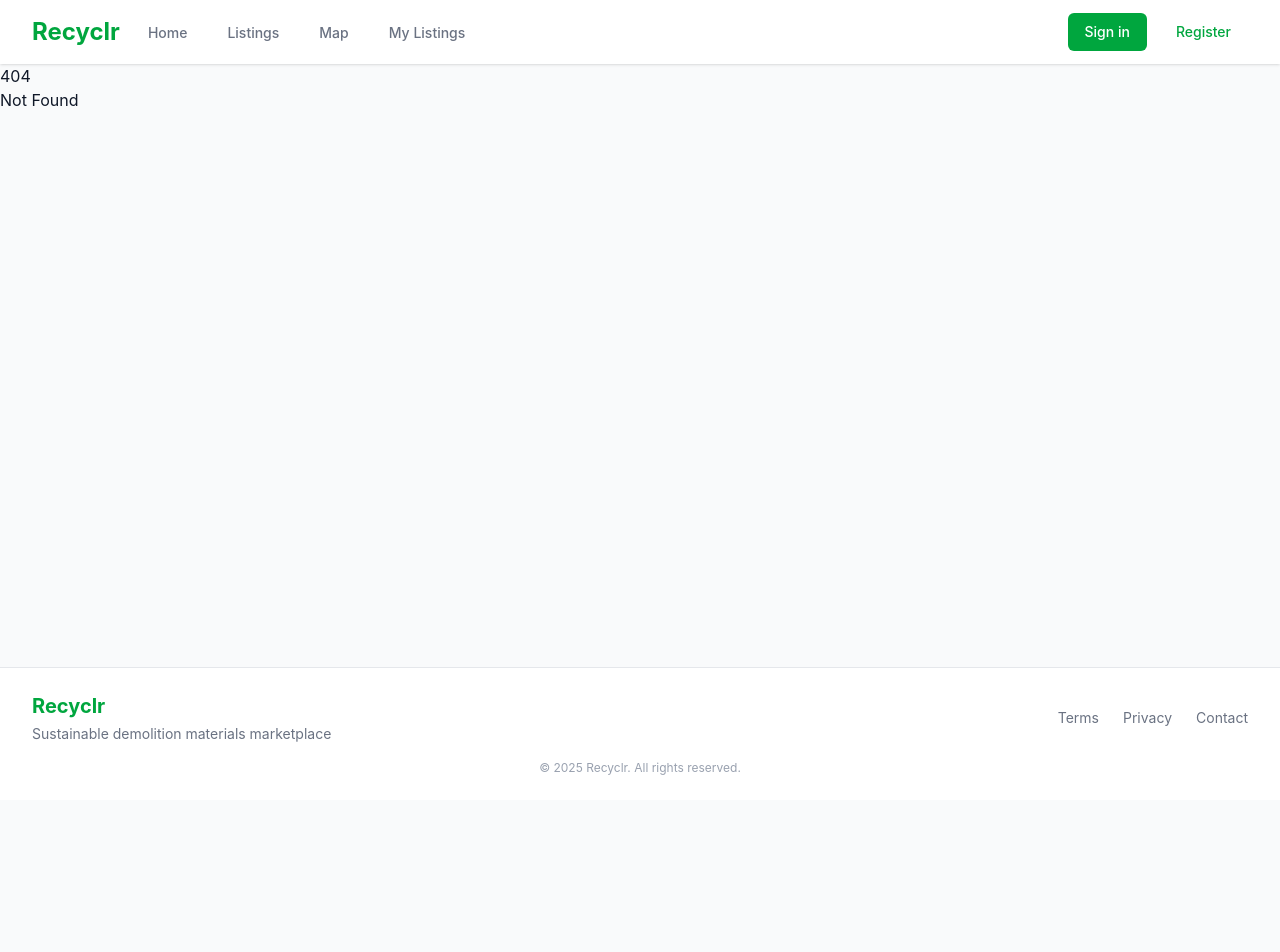
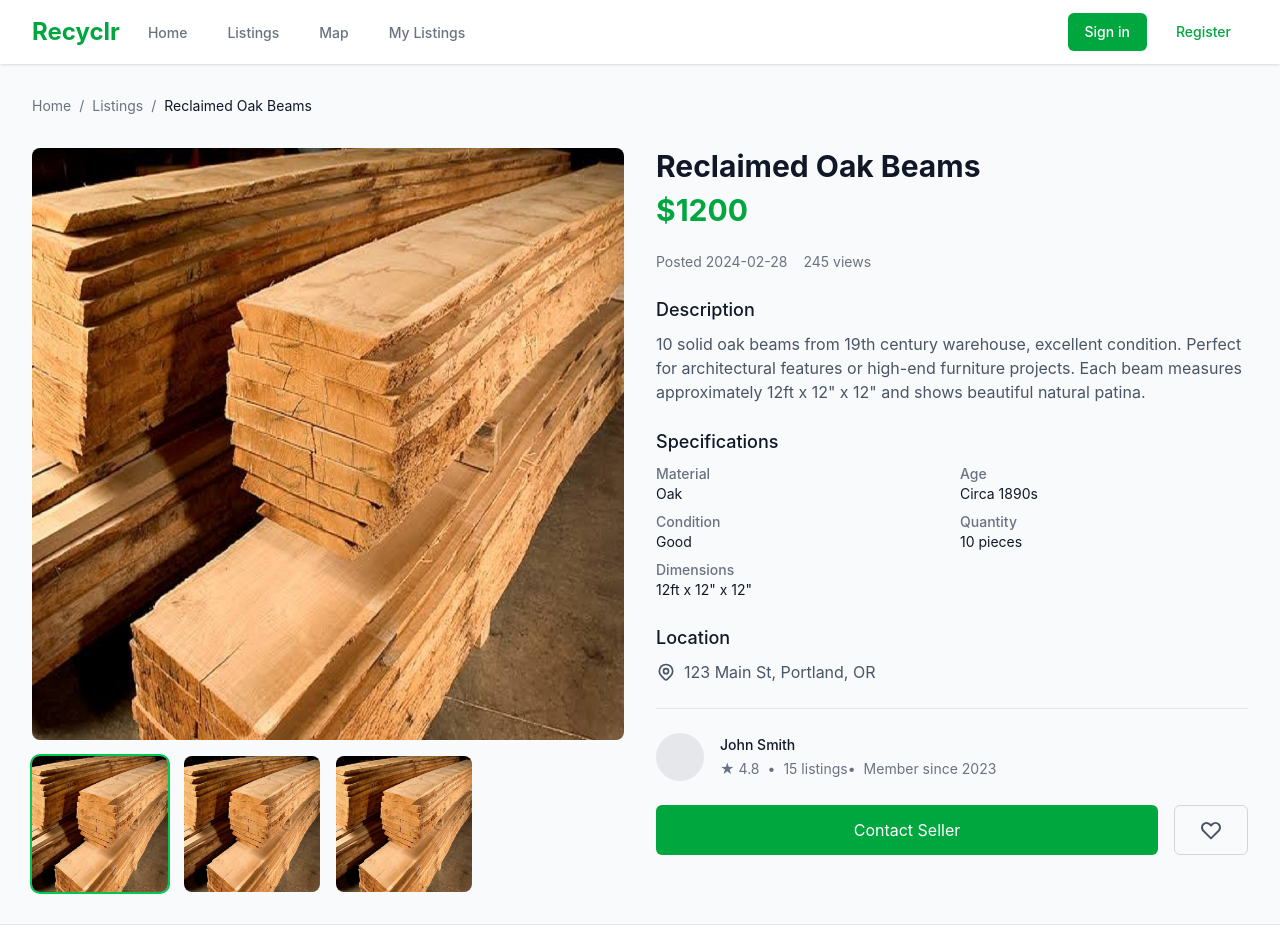
Before and after one commit to recyclr/poc, a SvelteKit app: page /listing/1 in a window 1280 px wide. Before the commit this address had no page. Shown: the top 952 px of the page. Before the commit the page ends 800 px from the top, so only its background shows below. Built offline with nearby package versions, Linux system fonts and the light colour scheme.

Commit message:
added details page

```diff
--- /dev/null
+++ b/src/routes/listing/[id]/+page.svelte
@@ -0,0 +1,199 @@
+<script>
+	import { page } from '$app/stores';
+	import { onMount } from 'svelte';
+
+	let listing = null;
+	let loading = true;
+	let error = null;
+
+	// In a real app, this would be replaced with an API call
+	const mockListing = {
+		id: 1,
+		title: 'Reclaimed Oak Beams',
+		category: 'Wood',
+		price: 1200,
+		description:
+			'10 solid oak beams from 19th century warehouse, excellent condition. Perfect for architectural features or high-end furniture projects. Each beam measures approximately 12ft x 12" x 12" and shows beautiful natural patina.',
+		images: ['/mock-images/item.jpeg', '/mock-images/item.jpeg', '/mock-images/item.jpeg'],
+		address: '123 Main St, Portland, OR',
+		seller: {
+			name: 'John Smith',
+			rating: 4.8,
+			joined: '2023',
+			listings: 15
+		},
+		specifications: {
+			Material: 'Oak',
+			Age: 'Circa 1890s',
+			Condition: 'Good',
+			Quantity: '10 pieces',
+			Dimensions: '12ft x 12" x 12"'
+		},
+		posted: '2024-02-28',
+		views: 245
+	};
+
+	onMount(async () => {
+		try {
+			// Simulate API call
+			await new Promise((resolve) => setTimeout(resolve, 500));
+			listing = mockListing;
+		} catch (e) {
+			error = 'Failed to load listing details';
+		} finally {
+			loading = false;
+		}
+	});
+
+	let selectedImage = 0;
+</script>
+
+<svelte:head>
+	<title>{listing ? listing.title : 'Loading...'} - Recyclr</title>
+</svelte:head>
+
+{#if loading}
+	<div class="flex h-screen items-center justify-center">
+		<div class="text-xl text-gray-600">Loading...</div>
+	</div>
+{:else if error}
+	<div class="flex h-screen items-center justify-center">
+		<div class="text-xl text-red-600">{error}</div>
+	</div>
+{:else}
+	<div class="mx-auto max-w-7xl px-4 py-8 sm:px-6 lg:px-8">
+		<!-- Breadcrumb -->
+		<nav class="mb-8">
+			<ol class="flex text-sm">
+				<li><a href="/" class="text-gray-500 hover:text-gray-700">Home</a></li>
+				<li class="mx-2 text-gray-500">/</li>
+				<li><a href="/map" class="text-gray-500 hover:text-gray-700">Listings</a></li>
+				<li class="mx-2 text-gray-500">/</li>
+				<li class="text-gray-900">{listing.title}</li>
+			</ol>
+		</nav>
+
+		<div class="grid gap-8 lg:grid-cols-2">
+			<!-- Images Section -->
+			<div class="space-y-4">
+				<div class="aspect-w-4 aspect-h-3 overflow-hidden rounded-lg">
+					<img
+						src={listing.images[selectedImage]}
+						alt={listing.title}
+						class="h-full w-full object-cover"
+					/>
+				</div>
+				<div class="grid grid-cols-4 gap-4">
+					{#each listing.images as image, i}
+						<button
+							class="aspect-w-1 aspect-h-1 overflow-hidden rounded-lg {selectedImage === i
+								? 'ring-2 ring-green-500'
+								: ''}"
+							on:click={() => (selectedImage = i)}
+						>
+							<img src={image} alt="Thumbnail" class="h-full w-full object-cover" />
+						</button>
+					{/each}
+				</div>
+			</div>
+
+			<!-- Details Section -->
+			<div class="space-y-6">
+				<div>
+					<h1 class="text-3xl font-bold text-gray-900">{listing.title}</h1>
+					<p class="mt-2 text-3xl font-bold text-green-600">${listing.price}</p>
+				</div>
+
+				<div class="flex items-center space-x-4">
+					<div class="flex items-center">
+						<span class="text-sm text-gray-500">Posted {listing.posted}</span>
+					</div>
+					<div class="text-sm text-gray-500">
+						{listing.views} views
+					</div>
+				</div>
+
+				<div>
+					<h2 class="text-lg font-medium text-gray-900">Description</h2>
+					<p class="mt-2 whitespace-pre-line text-gray-600">{listing.description}</p>
+				</div>
+
+				<div>
+					<h2 class="text-lg font-medium text-gray-900">Specifications</h2>
+					<dl class="mt-2 grid grid-cols-1 gap-x-4 gap-y-2 sm:grid-cols-2">
+						{#each Object.entries(listing.specifications) as [key, value]}
+							<div class="flex justify-between sm:block">
+								<dt class="text-sm font-medium text-gray-500">{key}</dt>
+								<dd class="text-sm text-gray-900">{value}</dd>
+							</div>
+						{/each}
+					</dl>
+				</div>
+
+				<div>
+					<h2 class="text-lg font-medium text-gray-900">Location</h2>
+					<p class="mt-2 flex items-center text-gray-600">
+						<svg class="mr-2 h-5 w-5" fill="none" stroke="currentColor" viewBox="0 0 24 24">
+							<path
+								stroke-linecap="round"
+								stroke-linejoin="round"
+								stroke-width="2"
+								d="M17.657 16.657L13.414 20.9a1.998 1.998 0 01-2.827 0l-4.244-4.243a8 8 0 1111.314 0z"
+							/>
+							<path
+								stroke-linecap="round"
+								stroke-linejoin="round"
+								stroke-width="2"
+								d="M15 11a3 3 0 11-6 0 3 3 0 016 0z"
+							/>
+						</svg>
+						{listing.address}
+					</p>
+				</div>
+
+				<div class="border-t border-gray-200 pt-6">
+					<div class="flex items-center space-x-4">
+						<div class="flex-shrink-0">
+							<div class="h-12 w-12 rounded-full bg-gray-200"></div>
+						</div>
+						<div class="flex-1">
+							<h3 class="text-sm font-medium text-gray-900">{listing.seller.name}</h3>
+							<div class="mt-1 flex items-center text-sm text-gray-500">
+								<span class="mr-2">★ {listing.seller.rating}</span>
+								<span>•</span>
+								<span class="ml-2">{listing.seller.listings} listings</span>
+								<span>•</span>
+								<span class="ml-2">Member since {listing.seller.joined}</span>
+							</div>
+						</div>
+					</div>
+				</div>
+
+				<div class="flex space-x-4">
+					<button
+						class="flex-1 rounded-md bg-green-600 px-6 py-3 text-white hover:bg-green-700 focus:ring-2 focus:ring-green-500 focus:ring-offset-2 focus:outline-none"
+					>
+						Contact Seller
+					</button>
+					<button
+						class="rounded-md border border-gray-300 px-6 py-3 hover:bg-gray-50 focus:ring-2 focus:ring-green-500 focus:ring-offset-2 focus:outline-none"
+					>
+						<svg
+							class="h-6 w-6 text-gray-600"
+							fill="none"
+							stroke="currentColor"
+							viewBox="0 0 24 24"
+						>
+							<path
+								stroke-linecap="round"
+								stroke-linejoin="round"
+								stroke-width="2"
+								d="M4.318 6.318a4.5 4.5 0 000 6.364L12 20.364l7.682-7.682a4.5 4.5 0 00-6.364-6.364L12 7.636l-1.318-1.318a4.5 4.5 0 00-6.364 0z"
+							/>
+						</svg>
+					</button>
+				</div>
+			</div>
+		</div>
+	</div>
+{/if}
```
